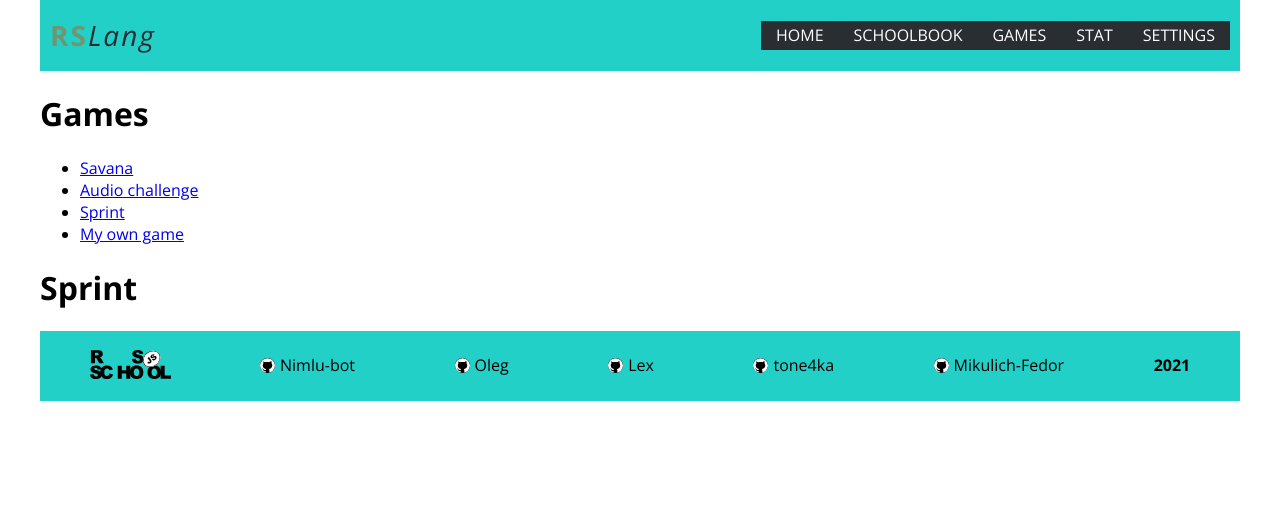
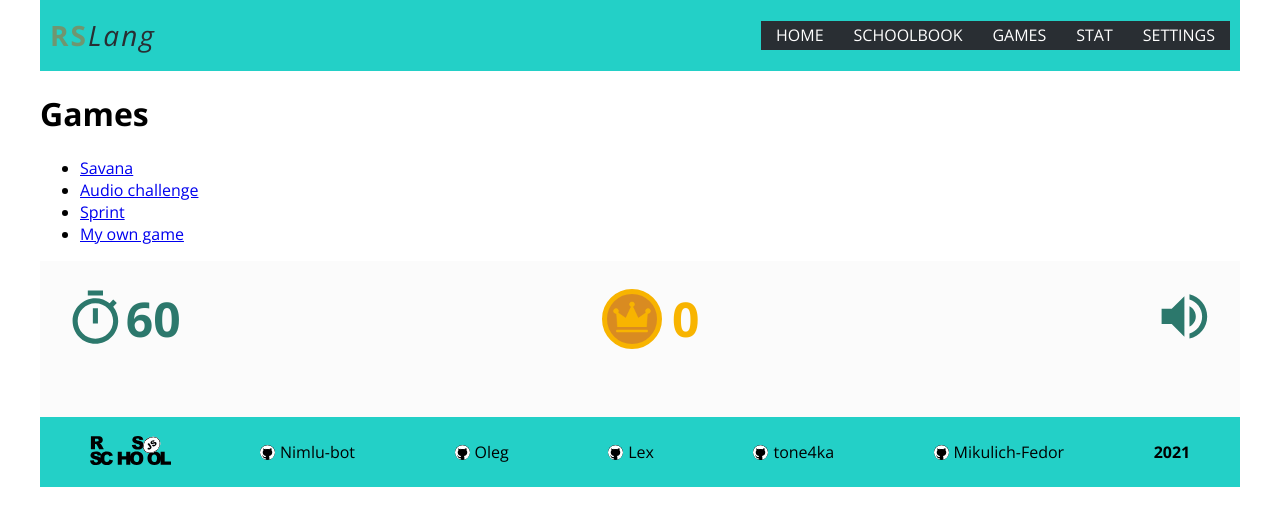
Before and after one commit to I-vasilich-I/rslang, a React (Create React App) app: page /games/sprint in a window 1280 px wide. Shown: the top 526 px of the page. Built offline with nearby package versions, Linux system fonts and the light colour scheme.

Commit message:
feat:RL-27 add control-panel for sprint-game

```diff
--- a/package.json
+++ b/package.json
@@ -3,6 +3,8 @@
     "version": "0.1.0",
     "private": true,
     "dependencies": {
+        "@material-ui/core": "^4.11.3",
+        "@material-ui/icons": "^4.11.2",
         "@testing-library/jest-dom": "^5.11.9",
         "@testing-library/react": "^11.2.5",
         "@testing-library/user-event": "^12.8.3",
--- /dev/null
+++ b/src/components/Sprint/ControlPanel/ConstrolPanel.scss
@@ -0,0 +1,4 @@
+.control-wrapper {
+  display: grid;
+  grid-template-columns: 1fr 10fr 1fr;
+}
--- /dev/null
+++ b/src/components/Sprint/ControlPanel/ControlPanel.tsx
@@ -0,0 +1,16 @@
+import React from 'react';
+
+import './ConstrolPanel.scss';
+import { Timer } from './Сontrollers/Timer/Timer';
+import { Score } from './Сontrollers/Score/Score';
+import { Sound } from './Сontrollers/Sound/Sound';
+
+export const ControlPanel: React.FC = () => {
+    return (
+        <div className='control-wrapper'>
+            <Timer />
+            <Score />
+            <Sound mute={false} />
+        </div>
+    );
+};
--- /dev/null
+++ b/src/components/Sprint/ControlPanel/Сontrollers/Score/Score.scss
@@ -0,0 +1,36 @@
+.score-control {
+  grid-area: 1/2/2/3;
+  display: flex;
+  justify-content: center;
+  align-items: center;
+
+  &__wrapper {
+    display: flex;
+    flex-direction: row;
+    align-items: center;
+  }
+
+  &__point {
+    display: flex;
+    justify-content: center;
+    align-items: center;
+    width: 60px;
+    height: 60px;
+    box-sizing: border-box;
+    background-color: #D98B21;
+    border-radius: 50%;
+    border: 5px solid #F8B400;
+    margin-right: 10px;
+
+    &__icon {
+      width: 40px;
+      height: 40px;
+    }
+  }
+
+  &__value {
+    font-size: 3rem;
+    font-weight: 700;
+    color: #F8B400;
+  }
+}
--- /dev/null
+++ b/src/components/Sprint/ControlPanel/Сontrollers/Score/Score.tsx
@@ -0,0 +1,17 @@
+import React from 'react';
+
+import './Score.scss';
+import PointIcon from './icons/point.png';
+
+export const Score: React.FC = () => {
+    return (
+        <div className='score-control'>
+            <div className='score-control__wrapper' title='Количество очков'>
+                <div className='score-control__point'>
+                    <img className='score-control__point__icon' src={PointIcon} alt='point' />
+                </div>
+                <span className='score-control__value'>0</span>
+            </div>
+        </div>
+    );
+};
--- /dev/null
+++ b/src/components/Sprint/ControlPanel/Сontrollers/Sound/Sound.scss
@@ -0,0 +1,17 @@
+.sound-control {
+  grid-area: 1/3/2/4;
+  display: flex;
+  justify-content: flex-end;
+  align-items: center;
+
+  .MuiSvgIcon-root {
+    font-size: 3.8rem;
+    color: #2C786C;
+  }
+
+  &__wrapper {
+    &:hover {
+      cursor: pointer;
+    }
+  }
+}
--- /dev/null
+++ b/src/components/Sprint/ControlPanel/Сontrollers/Sound/Sound.tsx
@@ -0,0 +1,34 @@
+import React, { useEffect, useState } from 'react';
+
+import './Sound.scss';
+import VolumeOn from '@material-ui/icons/VolumeUp';
+import VolumeOff from '@material-ui/icons/VolumeOff';
+
+interface SoundProps {
+    mute: boolean;
+}
+
+export const Sound: React.FC<SoundProps> = (props: SoundProps) => {
+    const [muteState, setMuteState] = useState(false);
+    const changeMute = (): void => {
+        setMuteState(!muteState);
+    };
+
+    useEffect(() => {
+        setMuteState(props.mute);
+    }, []);
+
+    return (
+        <div className='sound-control'>
+            <div
+                className='sound-control__wrapper'
+                title={muteState ? 'Включить звук' : 'Выключить звук'}
+                onClick={() => {
+                    changeMute();
+                }}
+            >
+                {muteState ? <VolumeOff /> : <VolumeOn />}
+            </div>
+        </div>
+    );
+};
--- /dev/null
+++ b/src/components/Sprint/ControlPanel/Сontrollers/Timer/Timer.scss
@@ -0,0 +1,19 @@
+.timer-control {
+  grid-area: 1/1/2/2;
+  display: flex;
+  flex-direction: row;
+  justify-content: center;
+  align-items: center;
+
+  .MuiSvgIcon-root {
+    color: #2C786C;
+    font-size: 3.8rem;
+  }
+
+  &__value {
+    color: #2C786C;
+    font-size: 3rem;
+    font-weight: 700;
+    user-select: none;
+  }
+}
--- /dev/null
+++ b/src/components/Sprint/ControlPanel/Сontrollers/Timer/Timer.tsx
@@ -0,0 +1,13 @@
+import React from 'react';
+import TimerIcon from '@material-ui/icons/Timer';
+
+import './Timer.scss';
+
+export const Timer: React.FC = () => {
+    return (
+        <div className='timer-control' title='Отсчёт времени'>
+            <TimerIcon />
+            <span className='timer-control__value'>60</span>
+        </div>
+    );
+};
--- /dev/null
+++ b/src/components/Sprint/Sprint.scss
@@ -0,0 +1,6 @@
+.sprint-game {
+  display: grid;
+  grid-template-rows: 1fr 1fr;
+  background-color: #FBFBFB;
+  padding: 25px 25px 0 25px;
+}
--- /dev/null
+++ b/src/components/Sprint/Sprint.tsx
@@ -0,0 +1,12 @@
+import React from 'react';
+
+import './Sprint.scss';
+import { ControlPanel } from './ControlPanel/ControlPanel';
+
+export const Sprint: React.FC = () => {
+    return (
+        <div className='sprint-game'>
+            <ControlPanel />
+        </div>
+    );
+};
--- a/src/pages/Games/SprintGame/SprintGame.tsx
+++ b/src/pages/Games/SprintGame/SprintGame.tsx
@@ -1,9 +1,10 @@
 import React from 'react';
+import { Sprint } from '../../../components/Sprint/Sprint';
 
 export const SprintGame: React.FC = () => {
     return (
         <div className='game-sprint-wrapper'>
-            <h1>Sprint</h1>
+            <Sprint />
         </div>
     );
 };
```
Also changed, not shown: src/components/Sprint/ControlPanel/Сontrollers/Score/icons/point.png (added), 1 other file (tests, documents, lock files or other folders).
